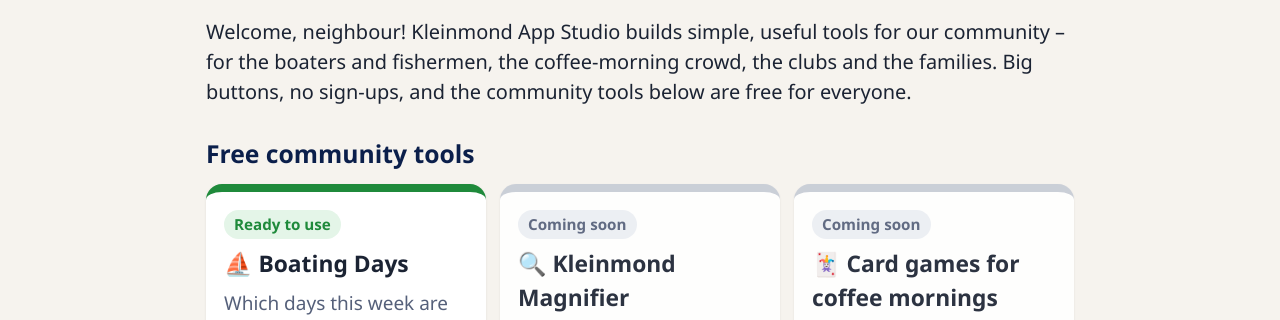
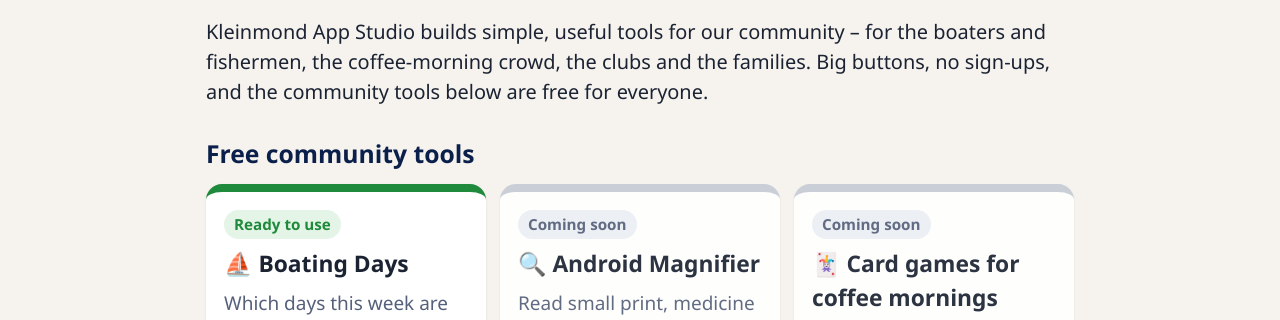
Before and after one commit to KleinmondAppStudio/kleinmondappstudio.github.io, a plain HTML site: page index.html in a window 1280 px wide. Shown: the part 468-788 px from the top of the page. Drawn offline with Linux system fonts and the light colour scheme.

Commit message:
Changed wording

```diff
--- a/index.html
+++ b/index.html
@@ -62,7 +62,7 @@
 </header>
 
 <main class="wrap">
-  <p class="intro">Welcome, neighbour! Kleinmond App Studio builds simple, useful tools for our community – for the boaters and fishermen, the coffee-morning crowd, the clubs and the families. Big buttons, no sign-ups, and the community tools below are free for everyone.</p>
+  <p class="intro">Kleinmond App Studio builds simple, useful tools for our community – for the boaters and fishermen, the coffee-morning crowd, the clubs and the families. Big buttons, no sign-ups, and the community tools below are free for everyone.</p>
 
   <h2>Free community tools</h2>
   <div class="cards">
@@ -74,7 +74,7 @@
     </article>
     <article class="card soon">
       <span class="tag">Coming soon</span>
-      <h3>🔍 Kleinmond Magnifier</h3>
+      <h3>🔍 Android Magnifier</h3>
       <p>Read small print, medicine labels and router stickers with your phone camera – zoom in, freeze the picture and have it read out loud.</p>
     </article>
     <article class="card soon">
```
